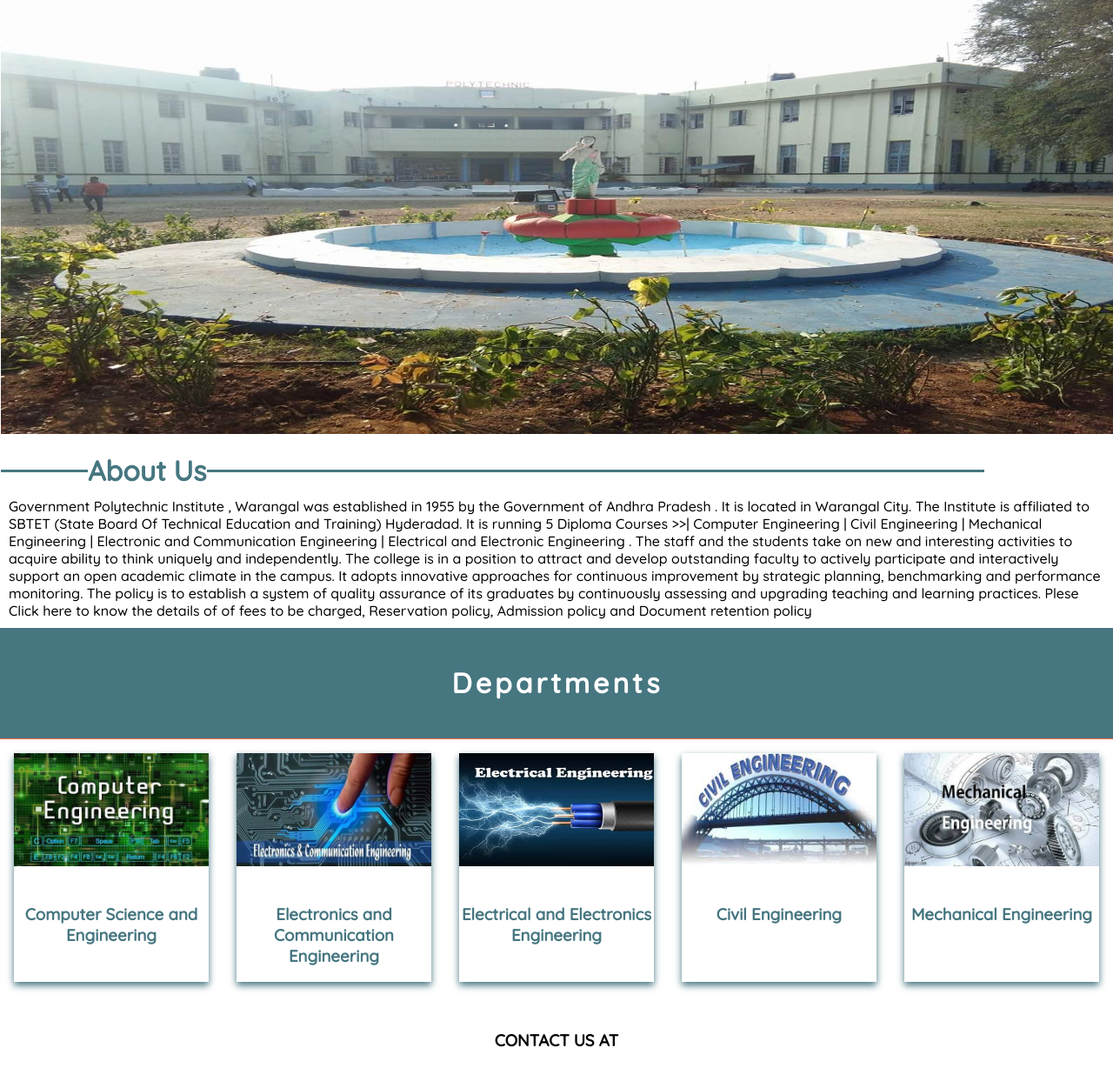
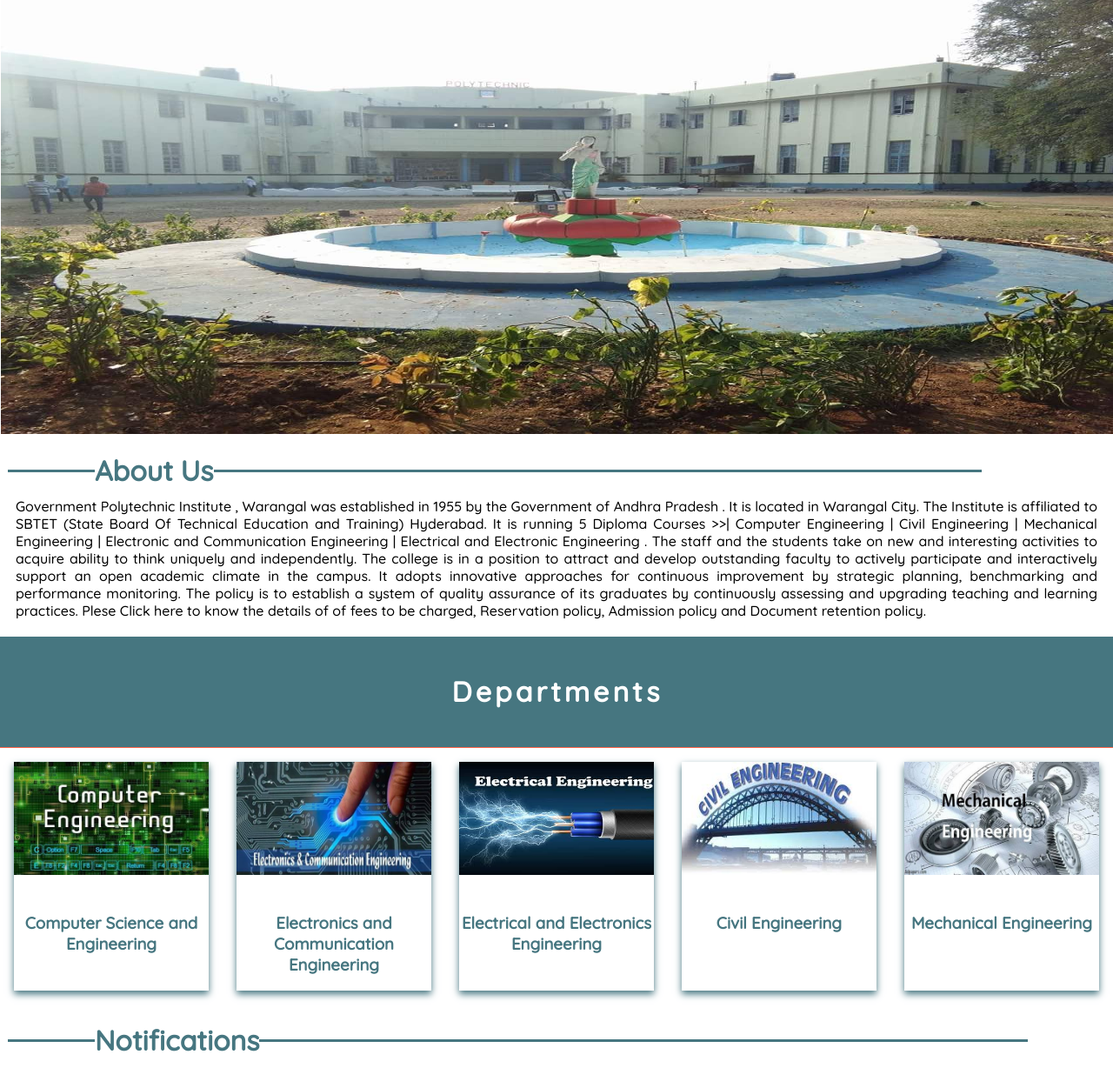
Before and after one commit to Rajeshkeshoju/gptw-web, a PHP site: page /html/homepage.html in a window 1280 px wide. Shown: the part 196-1424 px from the top of the page at 87% size. Run offline with PHP 8.4, Linux system fonts and the light colour scheme.

Commit message:
Home Page Final

```diff
--- a/css/style.css
+++ b/css/style.css
@@ -242,17 +242,22 @@ div.course-container div.course a h3:hover {
   color: var(--primary-color);
 }
 /* ABOUT US SECTION*/
+div.info-container {
+  margin: 8px;
+  margin-bottom: 20px;
+}
 div.info-container h2 {
   margin-top: 20px;
   margin-bottom: 4px;
   padding: 1px;
+  text-align: justify;
   color: var(--primary-color);
   font-weight: bolder;
   font-size: 2rem;
 }
 div.info-container p {
   margin: 10px;
-  justify-self: right;
+  text-align: justify;
 }
 div.info-container h2::before {
   display: inline-block;
@@ -270,6 +275,47 @@ div.info-container h2::after {
   width: 70%;
   background-color: var(--primary-color);
   margin-bottom: 10px;
+}
+/**
+  IFRAME SECTION
+*/
+div.iframe-container {
+  width: 100%;
+  height: 500px;
+}
+div.iframe-container iframe {
+  width: 100%;
+  height: 100%;
+  border-bottom: 2px solid black;
+}
+div.iframe-container h2 {
+  margin: 20px 8px 20px 8px;
+  padding: 1px;
+  text-align: justify;
+  color: var(--primary-color);
+  font-weight: bolder;
+  font-size: 2rem;
+}
+div.iframe-container h2::before {
+  display: inline-block;
+  content: " ";
+  height: 3px;
+  width: 100px;
+  background-color: var(--primary-color);
+  font-size: 1rem;
+  margin-bottom: 10px;
+}
+div.iframe-container h2::after {
+  display: inline-block;
+  content: " ";
+  height: 3px;
+  width: 70%;
+  background-color: var(--primary-color);
+  margin-bottom: 10px;
+}
+#id2 {
+  width: 30px;
+  height: 30px;
 }
 /*
 div.course-container {
--- a/html/homepage.html
+++ b/html/homepage.html
@@ -69,7 +69,7 @@
         Government Polytechnic Institute , Warangal was established in 1955 by
         the Government of Andhra Pradesh . It is located in Warangal City. The
         Institute is affiliated to SBTET (State Board Of Technical Education and
-        Training) Hyderadad. It is running 5 Diploma Courses >>| Computer
+        Training) Hyderabad. It is running 5 Diploma Courses >>| Computer
         Engineering | Civil Engineering | Mechanical Engineering | Electronic
         and Communication Engineering | Electrical and Electronic Engineering .
         The staff and the students take on new and interesting activities to
@@ -81,7 +81,7 @@
         is to establish a system of quality assurance of its graduates by
         continuously assessing and upgrading teaching and learning practices.
         Plese Click here to know the details of of fees to be charged,
-        Reservation policy, Admission policy and Document retention policy
+        Reservation policy, Admission policy and Document retention policy.
       </p>
     </div>
     <div class="department">
@@ -135,6 +135,11 @@
         </a>
       </div>
     </div>
+    <div class="iframe-container">
+      <h2>Notifications</h2>
+      <iframe src="https://www.sbtet.telangana.gov.in/"></iframe>
+    </div>
+
     <!--
     <div class="course-container">
       <h3>Courses Offered</h3>
@@ -217,7 +222,7 @@
               href="https://m.facebook.com/Govt.polytechnicwgl"
               id="id3"
               ><img
-                src="images\gptimages\fb.png"
+                src="../images\gptimages\fb.png"
                 id="id2"
               /><br />Govt.polytechnicwgl</a
             >
@@ -227,7 +232,7 @@
               href="https://www.instagram.com/Govt.polytechnicwgl"
               id="id4"
               ><img
-                src="images\gptimages\insta.jpg"
+                src="../images\gptimages\insta.jpg"
                 id="id2"
               /><br />Govt.polytechnicwgl
             </a>
@@ -237,7 +242,8 @@
               href="https://www.youtube.com/watch?v=Qr6NdBZi4j4"
               id="id6"
               style="color: red"
-              ><img src="images\gptimages\yt.png" id="id2" /><br />YouTube video
+              ><img src="../images/gptimages/yt.png" id="id2" /><br />YouTube
+              video
             </a>
           </td>
         </tr>
@@ -247,7 +253,7 @@
     <!--footer-->
     <br /><br />
     <div class="footer">
-      <p style="color: white" align="center">
+      <p style="color: blueviolet" align="center">
         &copy; 2018 GPTW . Designed by <b>Sathish kesoju</b> and
         <b>Rajesh Keshoju</b>
       </p>
```
Also changed, not shown: js/index.js (deleted).
